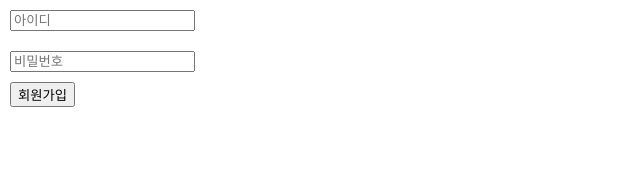
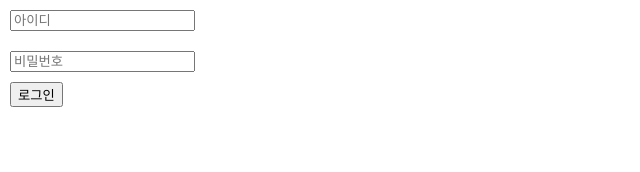
Before and after one commit to PudgeKim/react-holdem, a React (Create React App) app: page /login in a window 1280 px wide. Shown: the top 172 px of the page, without its empty margins (0-640 px from the left). Built offline with nearby package versions, Linux system fonts and the light colour scheme.

Commit message:
fix typo 회원가입 -> 로그인

```diff
--- a/src/components/login-page/LogInPage.js
+++ b/src/components/login-page/LogInPage.js
@@ -38,7 +38,7 @@ function LogInPage() {
           history.push("/");
         }}
       >
-        회원가입
+        로그인
       </button>
     </div>
   );
```
